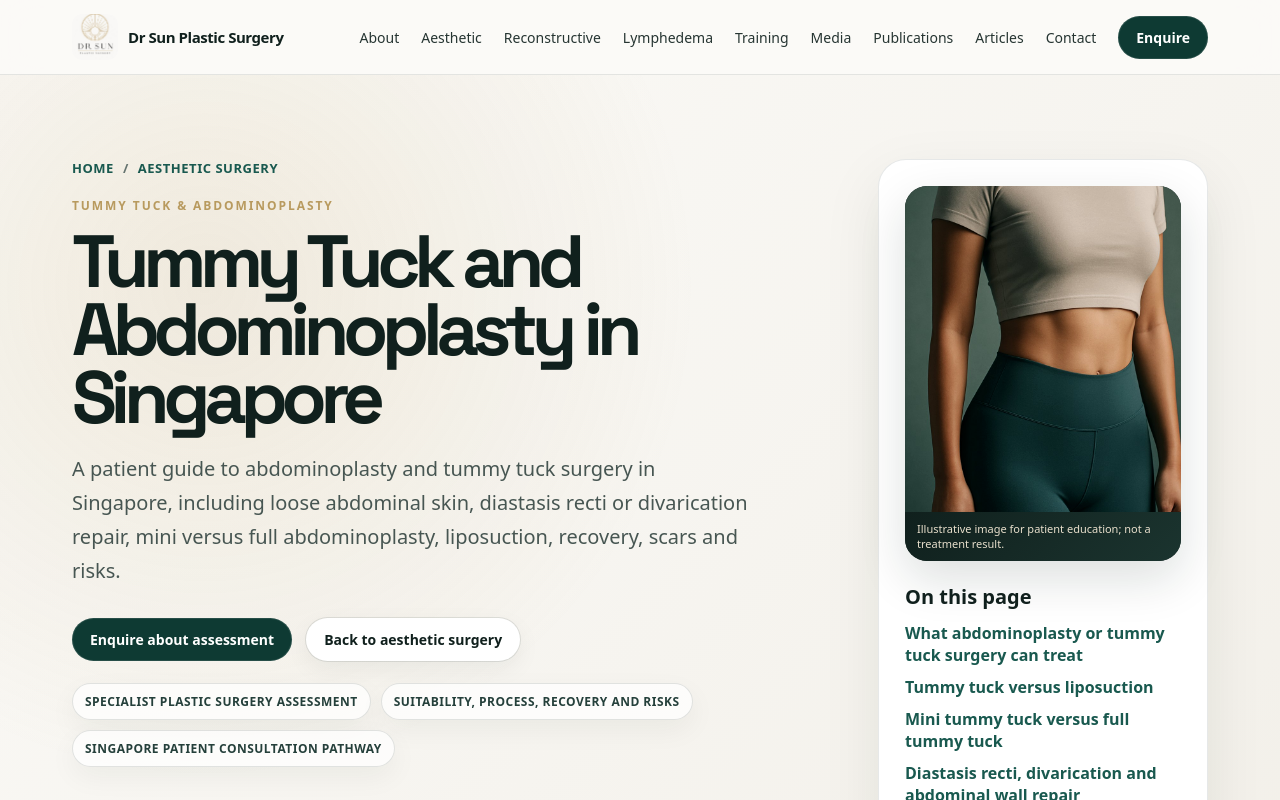
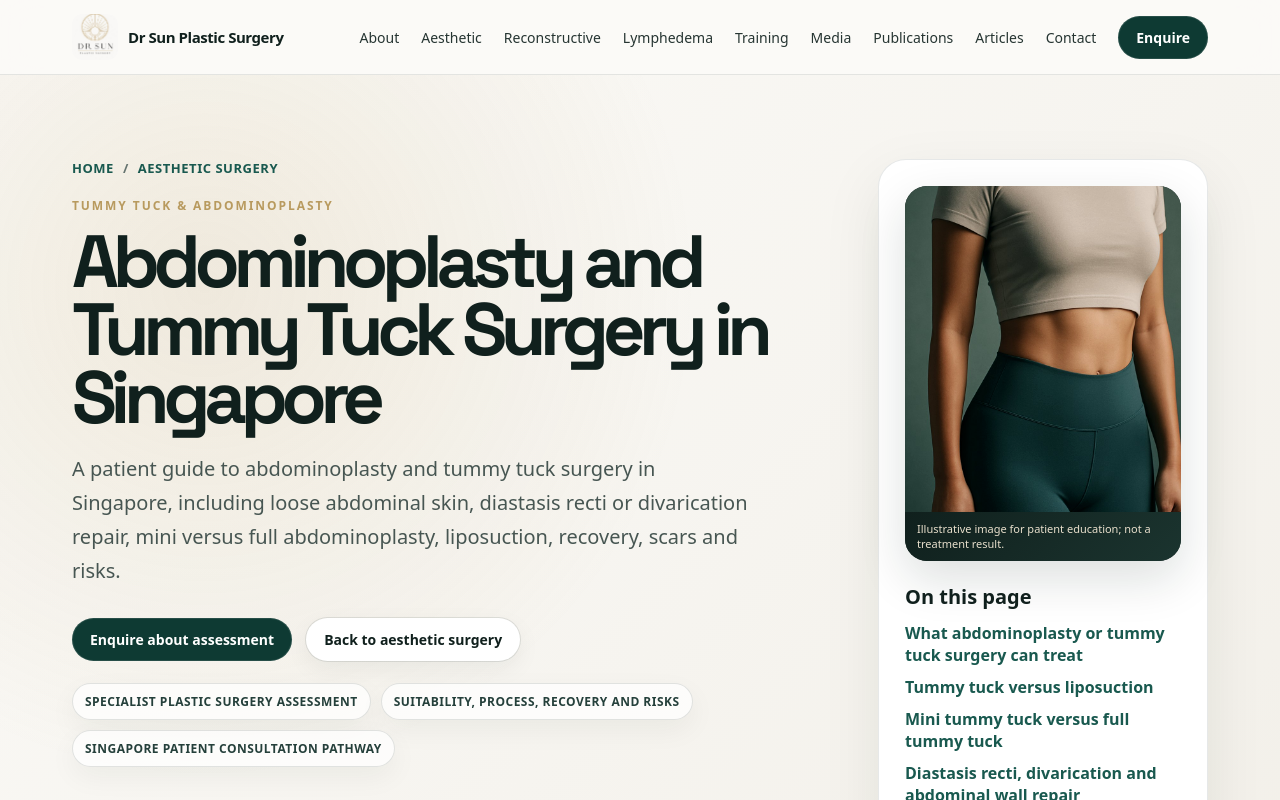
Before and after one commit to zatyrical/plasticwebsite, a Next.js app: page /tummy-tuck-singapore in a window 1280 px wide. Shown: the top 800 px of the page. Built offline with nearby package versions, Linux system fonts and the light colour scheme.

Commit message:
Align procedure title tags with SEO terms

```diff
--- a/app/procedurePagePresentation.ts
+++ b/app/procedurePagePresentation.ts
@@ -10,9 +10,9 @@ export const procedurePagePresentation: Record<string, { heading: string; title:
     "description": "Asian rhinoplasty in Singapore: bridge and tip planning, implants or cartilage, rib rhinoplasty, revision surgery, recovery and risks."
   },
   "breast-augmentation-singapore": {
-    "heading": "Breast Augmentation in Singapore",
-    "title": "Breast Augmentation Singapore",
-    "description": "Breast augmentation in Singapore: implant choices, cost factors, rapid recovery principles, risks and consultation planning with Dr Jeremy Sun."
+    "heading": "Breast Augmentation Singapore",
+    "title": "Breast Augmentation Singapore | Breast Implant Surgery",
+    "description": "Breast augmentation Singapore guide: breast implant surgery, Motiva planning, implant placement/profile, cost factors, recovery, screening and risks."
   },
   "24-hour-rapid-recovery-breast-augmentation-singapore": {
     "heading": "24-Hour Rapid Recovery Breast Augmentation in Singapore",
@@ -25,13 +25,13 @@ export const procedurePagePresentation: Record<string, { heading: string; title:
     "description": "Facelift and neck lift in Singapore: assess jowls and neck laxity, compare alternatives, and understand cost factors, scars, recovery and risks."
   },
   "body-contouring-liposuction-singapore": {
-    "heading": "Liposuction and Body Contouring in Singapore",
-    "title": "Liposuction & Body Contouring Singapore",
-    "description": "Liposuction and body contouring in Singapore: treatment areas, skin quality, alternatives to fat removal, cost factors, recovery and risks."
+    "heading": "Liposuction and Body Contouring Surgery in Singapore",
+    "title": "Liposuction Singapore | Body Contouring Surgery",
+    "description": "Liposuction Singapore and body contouring surgery guide: treatment areas, skin quality, alternatives, cost factors, recovery and risks."
   },
   "tummy-tuck-singapore": {
-    "heading": "Tummy Tuck and Abdominoplasty in Singapore",
-    "title": "Tummy Tuck / Abdominoplasty Singapore",
-    "description": "Tummy tuck and abdominoplasty in Singapore: loose skin, abdominal wall repair, mini versus full surgery, liposuction alternatives, scars and recovery."
+    "heading": "Abdominoplasty and Tummy Tuck Surgery in Singapore",
+    "title": "Abdominoplasty Singapore | Tummy Tuck Surgery",
+    "description": "Abdominoplasty Singapore and tummy tuck surgery guide: loose skin, diastasis/divarication repair, mini vs full surgery, scars and recovery."
   }
 };
```
